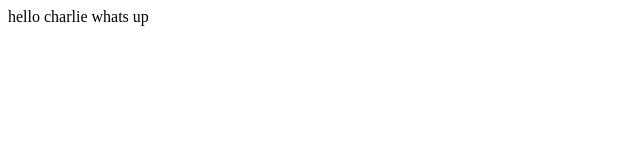
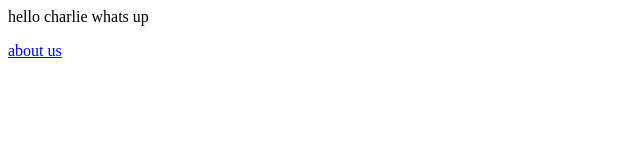
Before and after one commit to pradhanc4/Demo, a plain HTML site: page index.html in a window 1280 px wide. Shown: the full height of the page, 0-640 px from the left. Drawn offline with Linux system fonts and the light colour scheme.

Commit message:
Update index.html

```diff
--- a/index.html
+++ b/index.html
@@ -7,5 +7,6 @@
 </head>
 <body>
     hello charlie whats up
+    <a href="about.html"> <p>about us</p></a>
 </body>
 </html>
```
